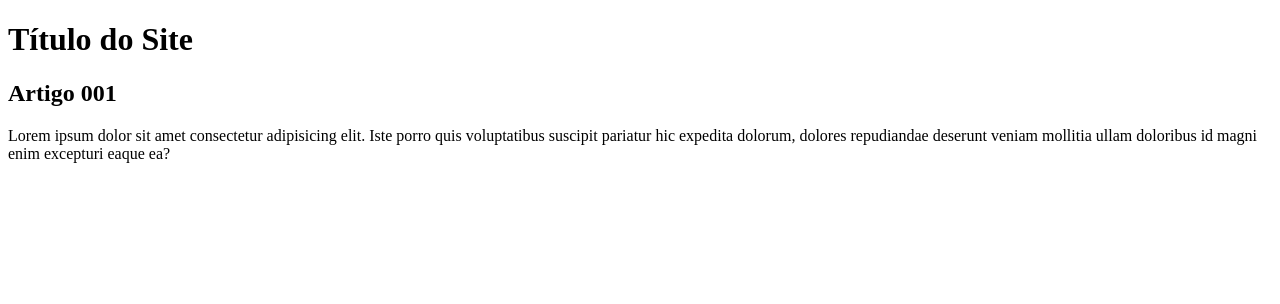
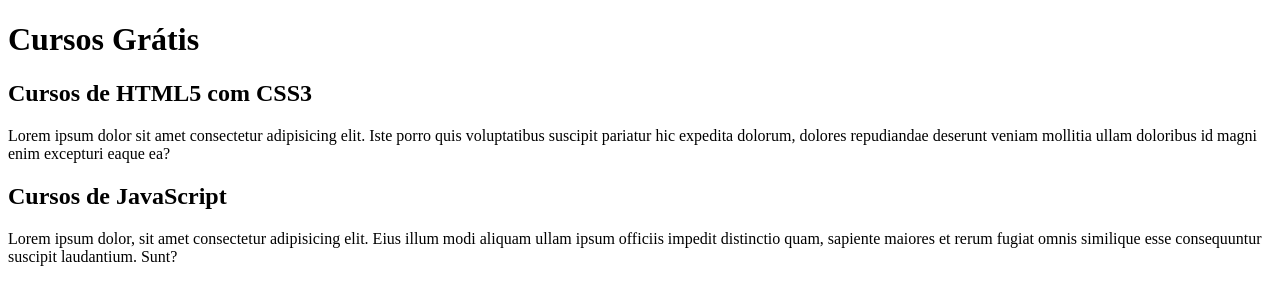
Before and after one commit to JaJoFre/projeto-site, a plain HTML site: page index.html in a window 1280 px wide. Drawn offline with Linux system fonts and the light colour scheme.

Commit message:
comecei a escrever o conteúdo

```diff
--- a/index.html
+++ b/index.html
@@ -9,12 +9,16 @@
 <body>
     <main>
         <header>
-            <h1>Título do Site</h1>
+            <h1>Cursos Grátis</h1>
         </header>
         <article>
-            <h2>Artigo 001</h2>
+            <h2>Cursos de HTML5 com CSS3</h2>
             <p>Lorem ipsum dolor sit amet consectetur adipisicing elit. Iste porro quis voluptatibus suscipit pariatur hic expedita dolorum, dolores repudiandae deserunt veniam mollitia ullam doloribus id magni enim excepturi eaque ea?
             </p>
+        </article>
+        <article>
+            <h2>Cursos de JavaScript</h2>
+            <p>Lorem ipsum dolor, sit amet consectetur adipisicing elit. Eius illum modi aliquam ullam ipsum officiis impedit distinctio quam, sapiente maiores et rerum fugiat omnis similique esse consequuntur suscipit laudantium. Sunt?</p>
         </article>
     </main>
 </body>
```
